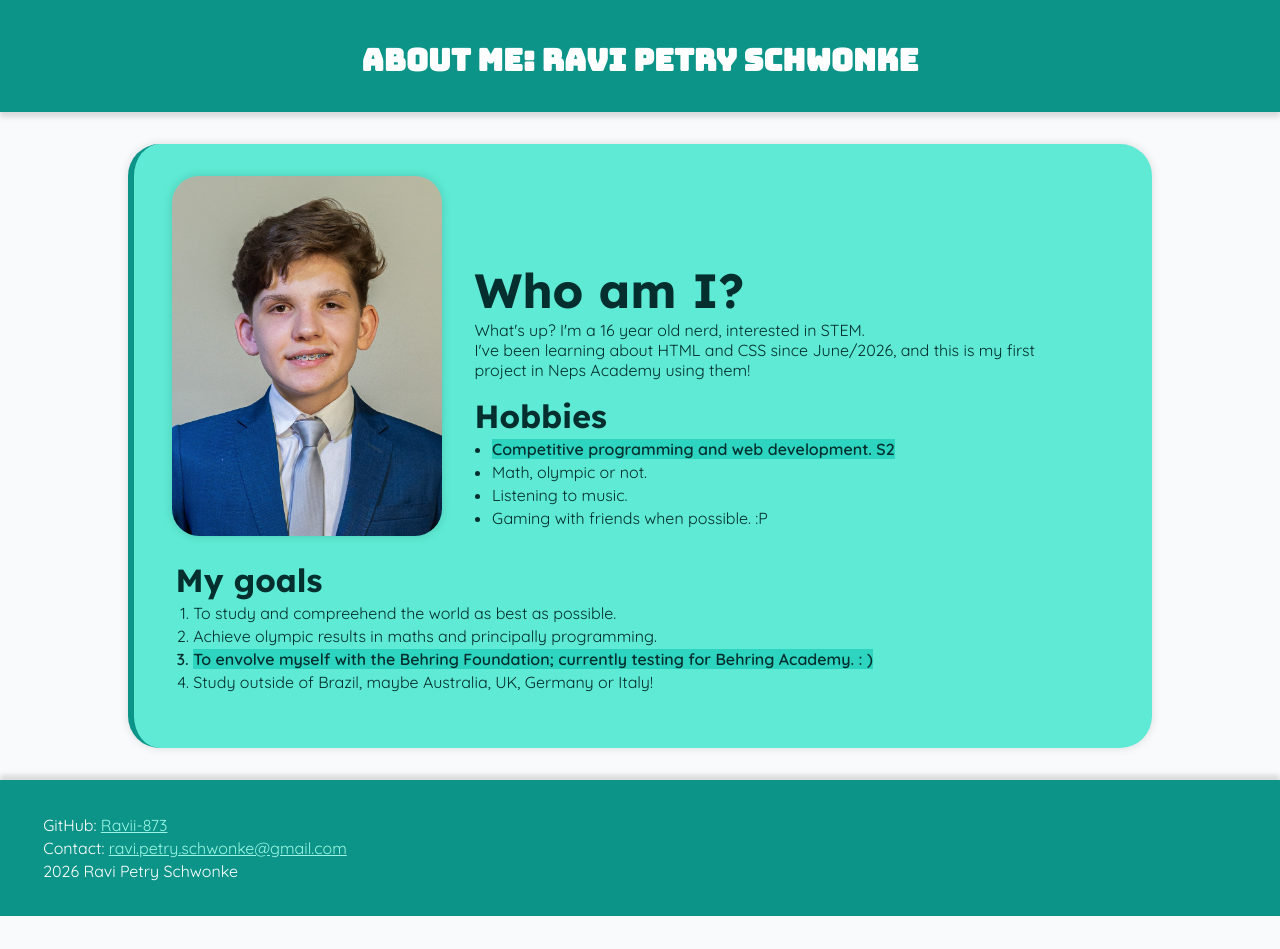
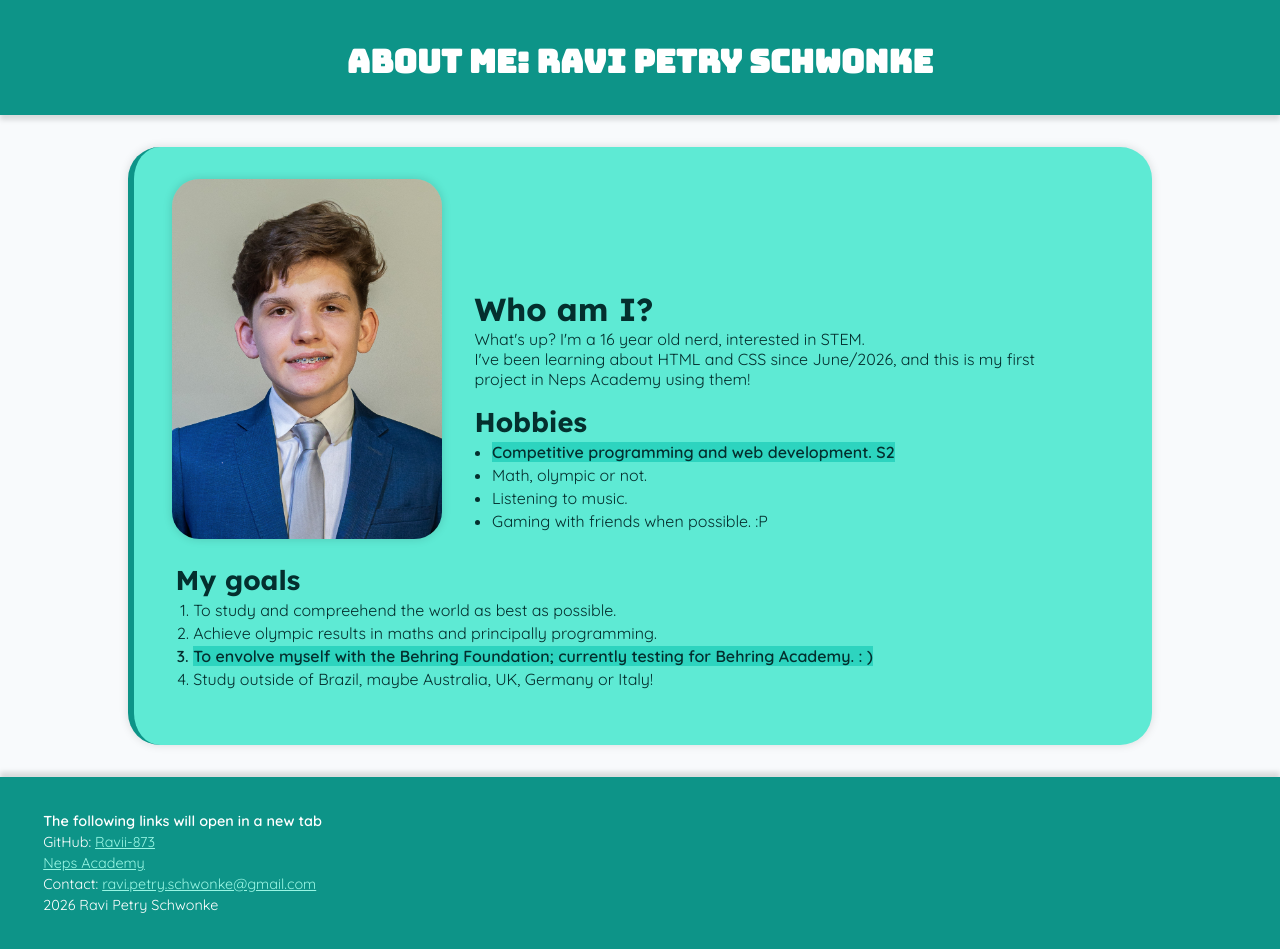
Before and after one commit to Ravii-873/About-Me---HTML-CSS, a plain HTML site: page index.html in a window 1280 px wide. Before the commit the page ends 916 px from the top, so only its background shows below. Drawn offline with Linux system fonts and the light colour scheme.

Commit message:
fix requirements issues

```diff
--- a/index.html
+++ b/index.html
@@ -55,7 +55,9 @@
 
     <footer>
       <ul id="footer-ul">
+        <li id="links-advice">The following links will open in a new tab</li>
         <li class="contact">GitHub: <a href="https://github.com/Ravii-873" target="_blank" rel="noopener">Ravii-873</a></li>
+        <li><a href="https://neps.academy" target="_blank" rel="noopener">Neps Academy</a></li>
         <li class="contact">
           Contact: <a href="mailto:ravi.petry.schwonke@gmail.com" target="_blank" rel="noopener">ravi.petry.schwonke@gmail.com</a>
         </li>
--- a/styles.css
+++ b/styles.css
@@ -75,7 +75,7 @@ footer {
     margin-top: auto;
 }
 
-#footer-links {
+#footer-ul {
     font-size: 0.9rem;
 }
 
@@ -88,19 +88,23 @@ a {
     color: white;
 }
 
-h1 {
+#links-advice {
+    font-weight: 600;
+}
+
+#title {
     margin-left: auto;
     margin-right: auto;
     width: fit-content;
 
     font-family: var(--bungee);
-    font-size: 1.9rem;
+    font-size:2rem;
     color: white;
 }
 
 h2 {
     font-family: var(--lexend-deca);
-    font-size: 2rem;
+    font-size: 1.7rem;
 }
 
 main {
@@ -141,7 +145,7 @@ main {
 }
 
 #summary>h2 {
-    font-size: 3rem;
+    font-size: 1.99rem;
 }
 
 
```
